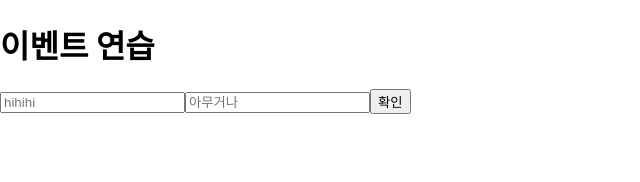
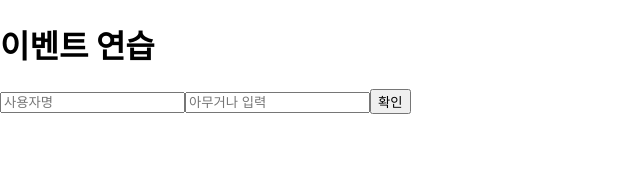
Before and after one commit to shimhaeun/React, a React (Create React App) app: page / in a window 1280 px wide. Shown: the top 182 px of the page, without its empty margins (0-640 px from the left). Built offline with nearby package versions, Linux system fonts and the light colour scheme.

Commit message:
함수형 컴포넌트로 구현

```diff
--- a/src/EventPractice.js
+++ b/src/EventPractice.js
@@ -1,54 +1,41 @@
-import { Component } from "react";
+import {useState} from 'react';
 
-class EventPractice extends Component {
-
-  state = {
-    username: '',
-    message: ''
+const EventPractice = () => {
+  const [username, setUsername] = useState('');
+  const [message, setMessage] = useState('');
+  const onChangeUsername = e => setUsername(e.target.value);
+  const onChangeMessage = e => setMessage(e.target.value);
+  const onClick = () =>  {
+    alert(username + ': ' + message);
+    setUsername('');
+    setMessage('');
+  };
+  const onKeyPress = e => {
+    if(e.key === 'Enter') {
+      onClick();
     }
-
-  handleChange = (e) => {
-    this.setState({
-      [e.target.name]: e.target.value // 객체 안에서 key를 []로 감싸면 그 안에 넣은 레퍼런스가 가리키는 실제 값이 key값으로 사용됨
-    });
-  }
-
-  handleClick = () => {
-    alert(this.state.username + ': ' + this.state.message);
-    this.setState({
-      username: '',
-      message: ''
-    });
-  }
-
-  render() {
+  };
   return (
     <div>
       <h1>이벤트 연습</h1>
       <input
         type="text"
-          name="message"
-          placeholder="hihihi"
-          value={this.state.username}
-          onChange={this.handleChange}
-            // console.log(e.target.value); //onChange 이벤트 발생 시 앞으로 변할 인풋 값인 e.target.value 콘솔에 기록
+        name='username'
+        placeholder='사용자명'
+        value={username}
+        onChange={onChangeUsername}
         />
-        <input type="text"
-        name="message"
-        placeholder="아무거나"
-        value={this.state.message}
-        onChange={this.handleChange}
+      <input
+        type="text"
+        name='message'
+        placeholder='아무거나 입력'
+        value={message}
+        onChange={onChangeMessage}
+        onKeyPress={onKeyPress}
         />
-        <button onClick={
-          () => {
-            alert(this.state.message);
-            this.setState({
-              message: ''
-            });
-          }
-        }>확인</button>
+        <button onClick={onClick}>확인</button>
     </div>
   );
-  }
-}
+};
+
 export default EventPractice;
```
Lines whose indentation alone changed are shown as unchanged.
